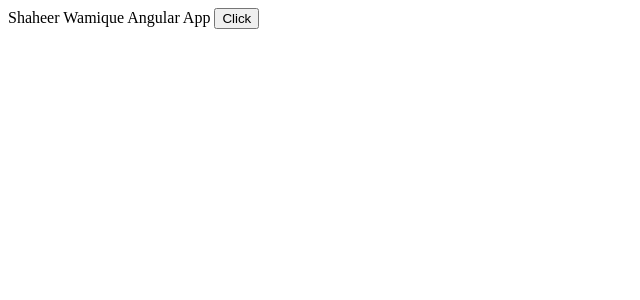
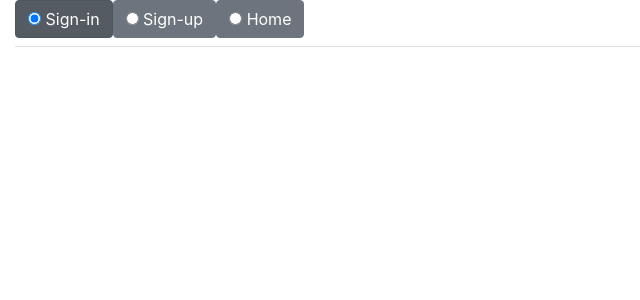
Before and after one commit to Shaheerwmk/Ustilo, an Angular app: page / in a window 1280 px wide. Shown: the top 300 px of the page, without its empty margins (0-640 px from the left). Built offline with nearby package versions, Linux system fonts and the light colour scheme.

Commit message:
Bootstrap changes

```diff
--- a/angular.json
+++ b/angular.json
@@ -24,6 +24,7 @@
               "src/assets"
             ],
             "styles": [
+              "node_modules/bootstrap/dist/css/bootstrap.min.css",
               "src/styles.css"
             ],
             "scripts": []
--- a/package.json
+++ b/package.json
@@ -19,6 +19,7 @@
     "@angular/platform-browser": "~8.0.1",
     "@angular/platform-browser-dynamic": "~8.0.1",
     "@angular/router": "~8.0.1",
+    "bootstrap": "^4.3.1",
     "rxjs": "~6.4.0",
     "tslib": "^1.9.0",
     "zone.js": "~0.9.1"
--- a/src/app/app.component.css
+++ b/src/app/app.component.css
@@ -0,0 +1,3 @@
+.xyx {
+    width: 300px; margin: 0 auto;
+}
--- a/src/app/app.component.html
+++ b/src/app/app.component.html
@@ -1,4 +1,33 @@
-<div *ngIf="routed">Shaheer Wamique Angular App
-    <button (click)="routeToUsers()">Click</button>
+<!-- <button type="button" class="xyx btn btn-dark" (click)="routeToUsers()" *ngIf="routed">Sign-in</button> -->
+<div class="container-fluid">
+    <div class="row">
+        <div class="col-xs-12 col-sm-10 col-md-8 col-sm-offset-1 col-md-offset-2 col-md-offset-2">
+            <ul class="nav nav-tabs">
+                    <label class="btn btn-secondary active">
+                        <input type="radio" class="active" name="options" id="option1" autocomplete="off" checked (click)="routeToUsers()" *ngIf="routed"> Sign-in
+                    </label>
+                    <label class="btn btn-secondary">
+                        <input type="radio" name="options" id="option2" autocomplete="off"> Sign-up
+                    </label>
+                    <label class="btn btn-secondary">
+                        <input type="radio" name="options" id="option3" autocomplete="off"> Home
+                    </label>
+            </ul>
+        </div>
+    </div>
 </div>
+
+
+<!-- <div class="btn-group btn-group-toggle" data-toggle="buttons">
+        <label class="btn btn-secondary active">
+            <input type="radio" name="options" id="option1" autocomplete="off" checked (click)="routeToUsers()" *ngIf="routed"> Sign-in
+        </label>
+        <label class="btn btn-secondary">
+            <input type="radio" name="options" id="option2" autocomplete="off"> Sign-up
+        </label>
+        <label class="btn btn-secondary">
+            <input type="radio" name="options" id="option3" autocomplete="off"> Home
+        </label>
+</div>!-->
+
 <router-outlet></router-outlet>
--- a/src/app/app.component.ts
+++ b/src/app/app.component.ts
@@ -9,6 +9,7 @@ import { Router } from '@angular/router';
 export class AppComponent {
 
   constructor(private router: Router) {}
+
   routed:boolean=true;
   title = 'Ustilo';
 
```
Also changed, not shown: 1 other file (tests, documents, lock files or other folders).
